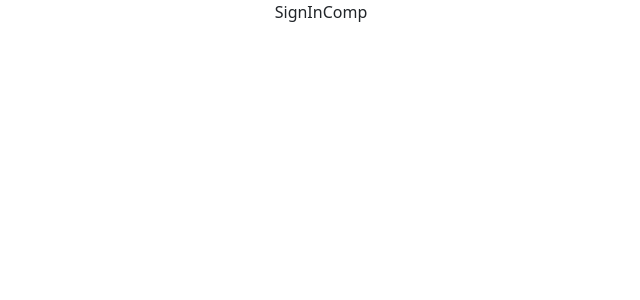
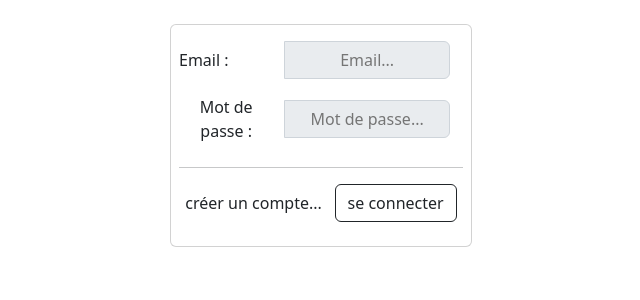
Before and after one commit to Beu-nwa/projet-fil-rouge-formation-.Net, a React (Create React App) app in the folder projet-fil-rouge/: page / in a window 1280 px wide. Shown: the top 300 px of the page, without its empty margins (319-959 px from the left). Built offline with nearby package versions, Linux system fonts and the light colour scheme.

Commit message:
formulaire de connection

```diff
--- a/projet-fil-rouge/src/Components/Component/Form/LogsComp/LogsComp.jsx
+++ b/projet-fil-rouge/src/Components/Component/Form/LogsComp/LogsComp.jsx
@@ -1,6 +1,7 @@
 import React, { Component } from 'react';
 import LoginComp from '../LoginComp/LoginComp';
 import SignInComp from '../SignInComp/SignInComp';
+import './LogsComp.css';
 
 export default class LogsComp extends Component {
     constructor(props) {
@@ -10,10 +11,18 @@ export default class LogsComp extends Component {
         }
     }
     render() {
-        return this.isActive == true ? (
-            <LoginComp isActive={this.isActive} />
+        return this.state.isActive ? (
+            <div className='formContainer row justify-content-center'>
+                <div className='col col-3 my-4'>
+                    <SignInComp isActive={this.state.isActive} />
+                </div>
+            </div>
         ) : (
-            <SignInComp />
+            <div className='formContainer row justify-content-center'>
+                <div className='col col-3 my-4'>
+                    <LoginComp />
+                </div>
+            </div >
         )
     }
 }
--- a/projet-fil-rouge/src/Components/Component/Form/SignInComp/SignInComp.jsx
+++ b/projet-fil-rouge/src/Components/Component/Form/SignInComp/SignInComp.jsx
@@ -6,7 +6,27 @@ export default class SignInComp extends Component {
     }
     render() {
         return (
-            <div>SignInComp</div>
+            <div className='card p-2'>
+                <label className='input-group row my-2 d-flex align-items-center'>
+                    <div className="col-5 d-flex align-items-start">Email :</div>
+                    <input className='col-7 input-group-text' type="text" placeholder='Email...' />
+                </label>
+                <label className='input-group row my-2 d-flex align-items-center'>
+                    <div className="col-5 d-flex align-items-start">Mot de passe :</div>
+                    <input className='col-7 input-group-text' type="text" placeholder='Mot de passe...' />
+                </label>
+                <hr />
+                <div className='d-flex align-items-center justify-content-around mb-3'>
+                    <div className=''>
+                        <span>
+                            créer un compte...
+                        </span>
+                    </div>
+                    <div className=''>
+                        <button className='btn btn-outline-dark'>se connecter</button>
+                    </div>
+                </div>
+            </div>
         )
     }
 }
```
